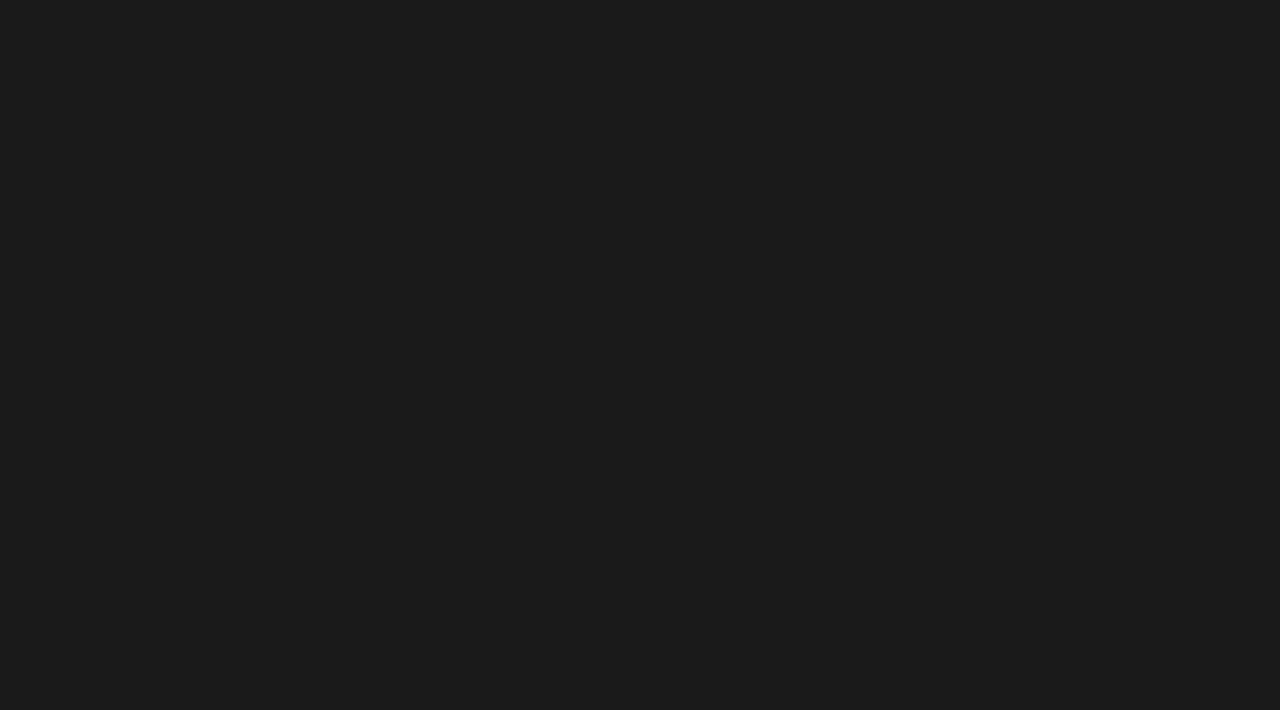
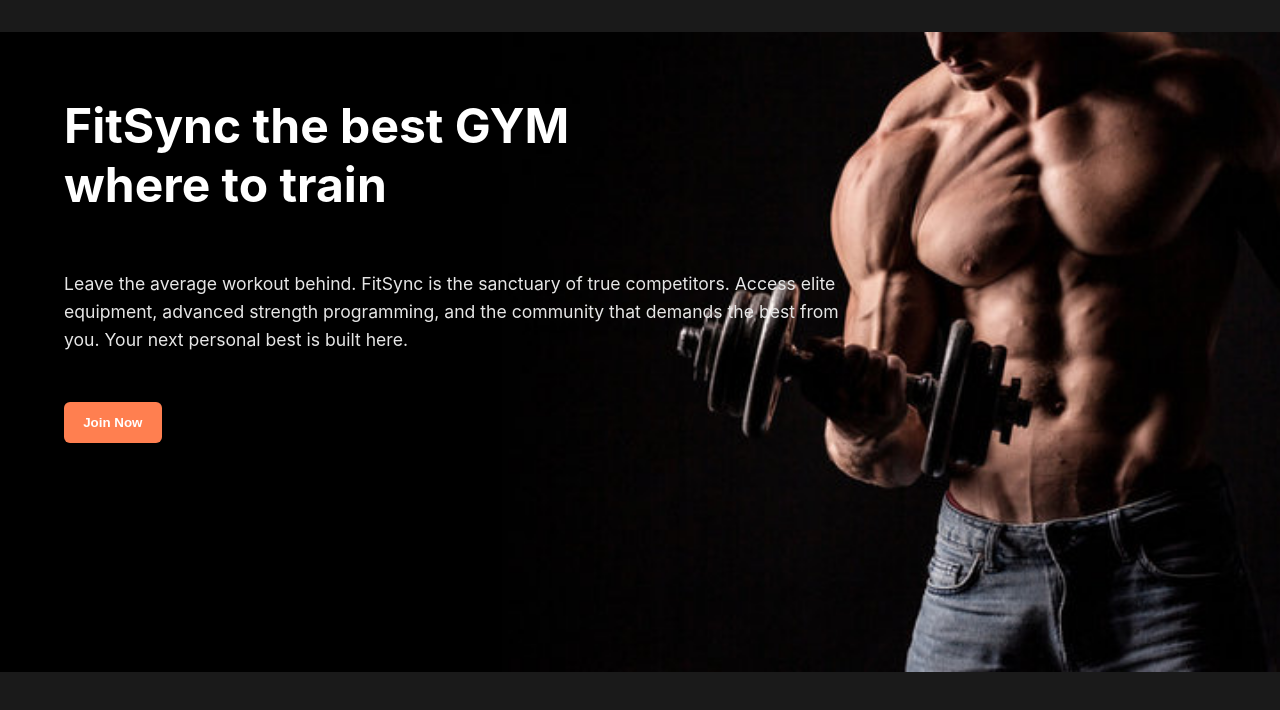
Before and after one commit to josefrometa/FitSync, a React (Vite) app: page / in a window 1280 px wide. Shown: the top 710 px of the page. Built offline with nearby package versions, Linux system fonts and the light colour scheme.

Commit message:
feat(add) home,jsx and home.css

```diff
--- a/src/App.jsx
+++ b/src/App.jsx
@@ -1,6 +1,7 @@
 import { useState, useEffect } from 'react'
 import './App.css'
 import Navbar from './components/Navbar';
+import {Home} from './components/Home';
 
 function App() {
   const [count, setCount] = useState(0)
@@ -12,7 +13,13 @@
 
   return (
     <>
-      <Navbar></Navbar>
+
+      <Home/>
+
+
+      <Navbar/>
+
+
     </>
   )
 }
--- /dev/null
+++ b/src/components/Home.jsx
@@ -0,0 +1,20 @@
+import '../styles/Home.css';
+
+export function Home() {
+  return (
+    <section className="Home">
+      <div className='Home-content'>
+        <h1>FitSync the best GYM <br />where to train</h1>
+
+        <p>Leave the average workout behind. FitSync is the sanctuary of true competitors.
+          Access elite equipment, advanced strength programming, and the community that
+           demands the best from you. Your next personal best is built here.</p>
+
+        <button>Join Now</button>
+      </div>
+
+
+
+    </section>
+  )
+}
--- a/src/index.css
+++ b/src/index.css
@@ -6,3 +6,15 @@
 
 
 }
+
+body {
+  display: flex;
+  margin: 0;
+  font-family: -apple-system, BlinkMacSystemFont, 'Segoe UI', 'Roboto', 'Oxygen',
+    'Ubuntu', 'Cantarell', 'Fira Sans', 'Droid Sans', 'Helvetica Neue',
+    sans-serif;
+  -webkit-font-smoothing: antialiased;
+  -moz-osx-font-smoothing: grayscale;
+  background-color: var(--principal);
+  color: var(--text-principal);
+}
--- /dev/null
+++ b/src/styles/Home.css
@@ -0,0 +1,77 @@
+.Home{
+    display: flex;
+    flex-direction: column;
+    height: 80vh;
+    width: 200vh;
+    background-image: url("/public/img/gym_home1.jpg");
+    background-size: cover;
+    background-position: center;
+
+    /* romper el contenedor centrado para ocupar todo el viewport */
+    position: relative;
+    left: 50%;
+    right: 50%;
+    margin-left: -50vw;
+    margin-right: -50vw;
+    width: 100vw;
+    box-sizing: border-box;
+    align-items: stretch;
+    padding: 2rem;
+
+}
+
+/* Contenedor interno para el texto */
+.Home-content {
+    padding: 2rem;
+    display: flex;
+    flex-direction: column;
+    /* Evita que los hijos (por ejemplo el botón) se estiren al 100% ancho */
+    align-items: flex-start;
+    justify-content: flex-start;
+    text-align: left;
+    gap: 3rem;
+}
+
+.Home-content h1 {
+    color: #ffffff;
+    font-size: 3rem;
+    margin: 0 0 0.5rem 0;
+}
+
+.Home-content p {
+    color: #e6e6e6;
+    font-size: 1.1rem;
+    line-height: 1.6;
+    max-width: 70ch;
+}
+
+button {
+    /* Estilos base del botón: tamaño según contenido, no ocupar todo el ancho */
+    align-self: flex-start;
+    padding: 0.8rem 1.2rem;
+    background: #ff7f50;
+    color: #fff;
+    border: none;
+    border-radius: 6px;
+    cursor: pointer;
+    font-weight: 600;
+    transition:  220ms ease, box-shadow 220ms ease, transform 160ms ease;
+    box-shadow: 0 6px 18px rgba(0,0,0,0.25);
+}
+
+button:hover,
+button:focus {
+    background: #ff946b; /* color más claro al pasar */
+    box-shadow: 0 12px 30px rgba(0,0,0,0.28), 0 4px 12px rgba(255,127,80,0.08);
+    transform: translateY(-3px);
+}
+
+button:active {
+    transform: translateY(0);
+}
+
+/* Mejor accesibilidad en focus (teclado) */
+button:focus-visible {
+    outline: 3px solid rgba(255,127,80,0.18);
+    outline-offset: 2px;
+}
--- a/src/styles/Navbar.css
+++ b/src/styles/Navbar.css
@@ -1,5 +1,13 @@
 @import '../index.css';
+/* Reset básico de márgenes (no usar * para aplicar fondo global, eso bloquea fondos de componentes) */
 *{
     margin: 0;
-    background: var(--principal); /* Color que se trae de index.css */
 }
+
+/* Aplicar el fondo de la página al body en lugar de al selector universal.
+   De este modo los componentes con clases específicas (ej. .Home) pueden
+   pintar su propio background sin ser 'tapados' por una regla universal. */
+body{
+    background: var(--principal);
+    min-height: 100vh;
+}
```
Also changed, not shown: public/img/gym_home.jpg (added), public/img/gym_home1.jpg (added).
